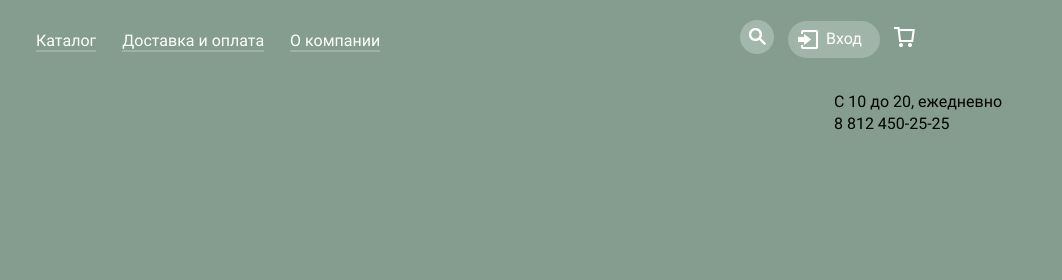
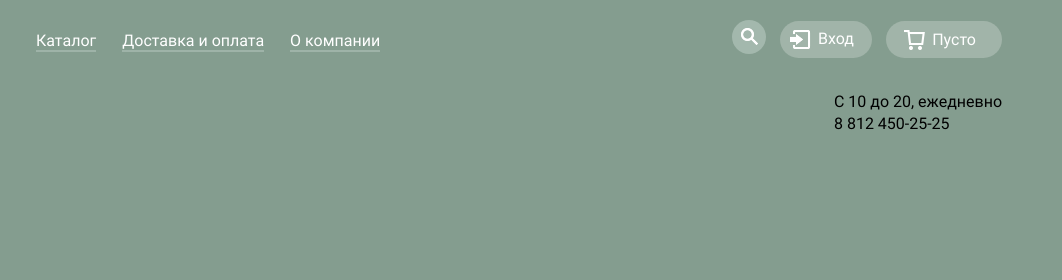
Before and after one commit to zeckson/htmlacademy-gllacy, a plain HTML site: page index.html in a window 1280 px wide. Shown: the top 280 px of the page, 218-1280 px from the left. Drawn offline with Linux system fonts and the light colour scheme.

Commit message:
user nav cart

```diff
--- a/css/style.css
+++ b/css/style.css
@@ -116,7 +116,7 @@ header {
   border-radius: 50px;
 }
 
-.header-nav__element:hover .header-nav__link{
+.header-nav__element:hover .header-nav__link {
   border: none;
   color: #000000;
 }
@@ -189,10 +189,11 @@ header {
   background-position: center;
 }
 
-.search-form:hover button{
+.search-form:hover button {
   background-color: #f8f7f4;
   background-image: url("../img/lens-black.png");
 }
+
 .search:hover input {
   display: none;
   position: absolute;
@@ -211,7 +212,7 @@ header {
   padding-right: 14px;
 }
 
-.log-in__button{
+.log-in__button {
   width: 92px;
   height: 37px;
   border-radius: 25px;
@@ -225,10 +226,27 @@ header {
   background-position-x: 10px;
 }
 
-.log-in__button:hover{
+.log-in__button:hover {
   background-color: #f8f7f4;
   color: #000000;
   background-image: url("../img/enter-bbc.png");
+}
+
+.cart {
+  display: flex;
+  width: 96px;
+  height: 37px;
+  text-align: center;
+  padding-left: 20px;
+  align-items: center;
+  justify-content: center;
+  color: #ffffff;
+  background-color: #a1b4a9;
+  border-radius: 25px;
+  background-image: url("../img/cart.png");
+  background-repeat: no-repeat;
+  background-position: center;
+  background-position-x: 18px ;
 }
 
 .info-small {
--- a/index.html
+++ b/index.html
@@ -41,9 +41,7 @@
         <a href="">Новая регистрация</a>
       </div>
     </li>
-    <li class="cart">
-      <img src="img/cart.png" width="21" height="20" alt="корзина">
-    </li>
+    <li class="cart">Пусто</li>
   </ul>
   <p class="info-small">С 10 до 20, ежедневно<br>
     8 812 450-25-25</p>
```
